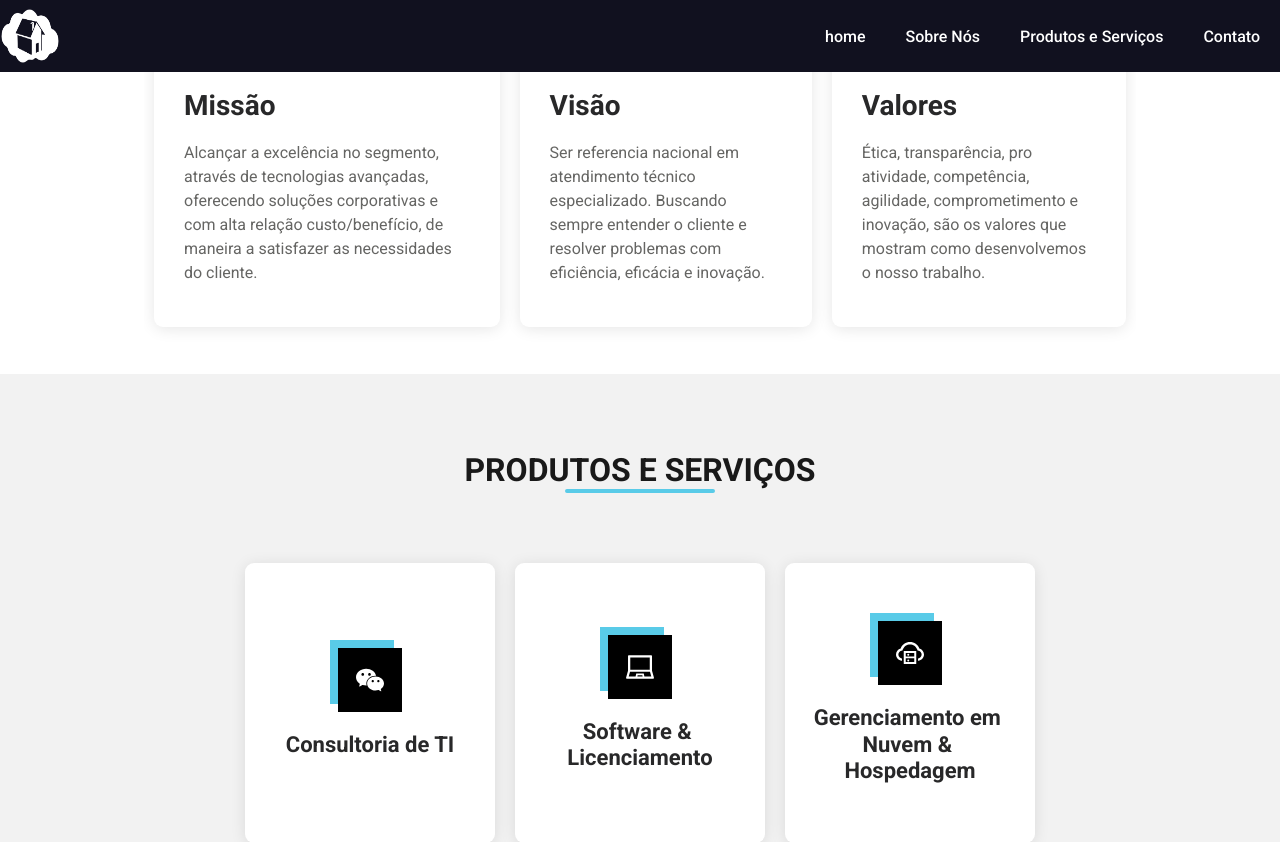
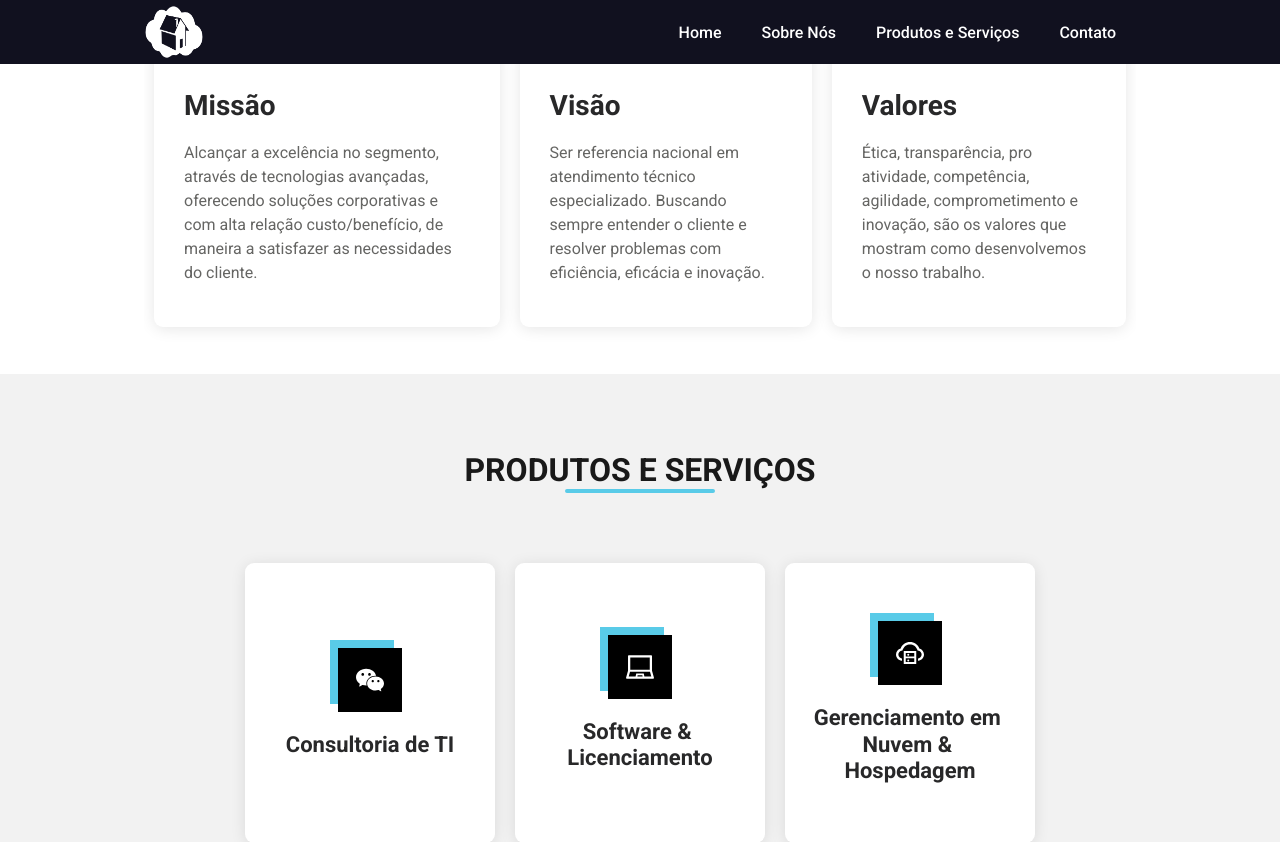
Before and after one commit to CloudHouseDev/landing-page-business, a React (Create React App) app: page / in a window 1280 px wide. Shown: the top 842 px of the page. Built offline with nearby package versions, Linux system fonts and the light colour scheme.

Commit message:
styles: fix hamburger menu

```diff
--- a/src/components/header/Header.jsx
+++ b/src/components/header/Header.jsx
@@ -15,13 +15,13 @@ function Header() {
     const dispatch = useDispatch();
 
     return (
-        <header className="header">
+        <header className="header-container">
+            <div className="header-limit">
                 <img src={CloudHouseIT} alt="Cloud House It logo" />
-
                 {currentSize.width > defaultMediaQueries.LAPTOP_IN_PX ? (
                     <div className="wrapper-nav">
                         <a className="nav" href="#section-home">
-                        home
+                            Home
                         </a>
                         <a className="nav" href="#section-about-us">
                             Sobre Nós
@@ -46,6 +46,7 @@ function Header() {
                         <div className="nav-bottom" />
                     </button>
                 )}
+            </div>
         </header>
     );
 }
--- a/src/components/header/styles.css
+++ b/src/components/header/styles.css
@@ -1,20 +1,29 @@
-.header {
+.header-container {
     width: 100%;
-    height: 4.5rem;
-    display: flex;
-    align-items: center;
-    justify-content: space-between;
-    background-color: var(--black-400);
+    height: 4rem;
     position: fixed;
     z-index: 1000;
     top: 0;
     left: 0;
-    padding: 5px 0;
+    background-color: var(--black-400);
+    display: flex;
+    flex-direction: column;
+    justify-content: center;
+    align-items: center;
 }
 
-.header img {
+.header-limit {
+    height: 100%;
+    width: 80%;
+    padding: 2rem 1rem;
+    display: flex;
+    align-items: center;
+    justify-content: space-between;
+}
+
+.header-limit img {
     width: 60px;
-    height: 100%;
+    height: 60px;
 }
 
 .wrapper-nav {
@@ -25,7 +34,7 @@
 
 .nav {
     color: var(--white-400);
-    height: 100%;
+    height: 60px;
     flex-direction: column;
     align-self: center;
     text-align: center;
--- a/src/components/modalMenu/modalMenu.jsx
+++ b/src/components/modalMenu/modalMenu.jsx
@@ -1,7 +1,6 @@
 import React from "react";
 import { useDispatch } from "react-redux";
 
-import Container from "../container/Container";
 import Footer from "../footer/footer";
 import { changeValue } from "../../hooks/useShowingModalMenu";
 
@@ -13,8 +12,8 @@ function ModalMenu() {
     const dispatch = useDispatch();
 
     return (
-        <Container className="background-black header-container .wrapper-limit">
-            <div className="modal-menu">
+        <div className="modal-menu-container">
+            <div className="modal-menu-container-limit">
                 <header className="header-modal-menu">
                     <img src={CloudHouseIT} alt="Cloud House It logo" />
                     <button
@@ -57,9 +56,9 @@ function ModalMenu() {
                         Contato
                     </a>
                 </div>
-                <Footer />
             </div>
-        </Container>
+            <Footer />
+        </div>
     );
 }
 
--- a/src/components/modalMenu/styles.css
+++ b/src/components/modalMenu/styles.css
@@ -1,9 +1,18 @@
-.modal-menu {
+.modal-menu-container {
     min-height: 100vh;
     height: 100%;
     display: flex;
     flex-direction: column;
+    align-items: center;
+
     background-color: var(--black-400);
+}
+
+.modal-menu-container-limit {
+    width: 80%;
+    height: 100%;
+    padding: 0 1rem;
+    flex-direction: column;
 }
 
 .header-modal-menu {
@@ -12,12 +21,11 @@
     display: flex;
     justify-content: space-between;
     align-items: center;
-    margin: 5px 0;
 }
 
 .header-modal-menu img {
     width: 60px;
-    height: 100%;
+    height: 60px;
 }
 
 .wrapper-naves-modal-menu {
--- a/src/styles/default-page.css
+++ b/src/styles/default-page.css
@@ -5,7 +5,3 @@
 .background-white {
     background-color: var(--white-400);
 }
-
-.header-container .wrapper-limit {
-    padding: 0 1rem;
-}
```
Lines whose indentation alone changed are shown as unchanged.
